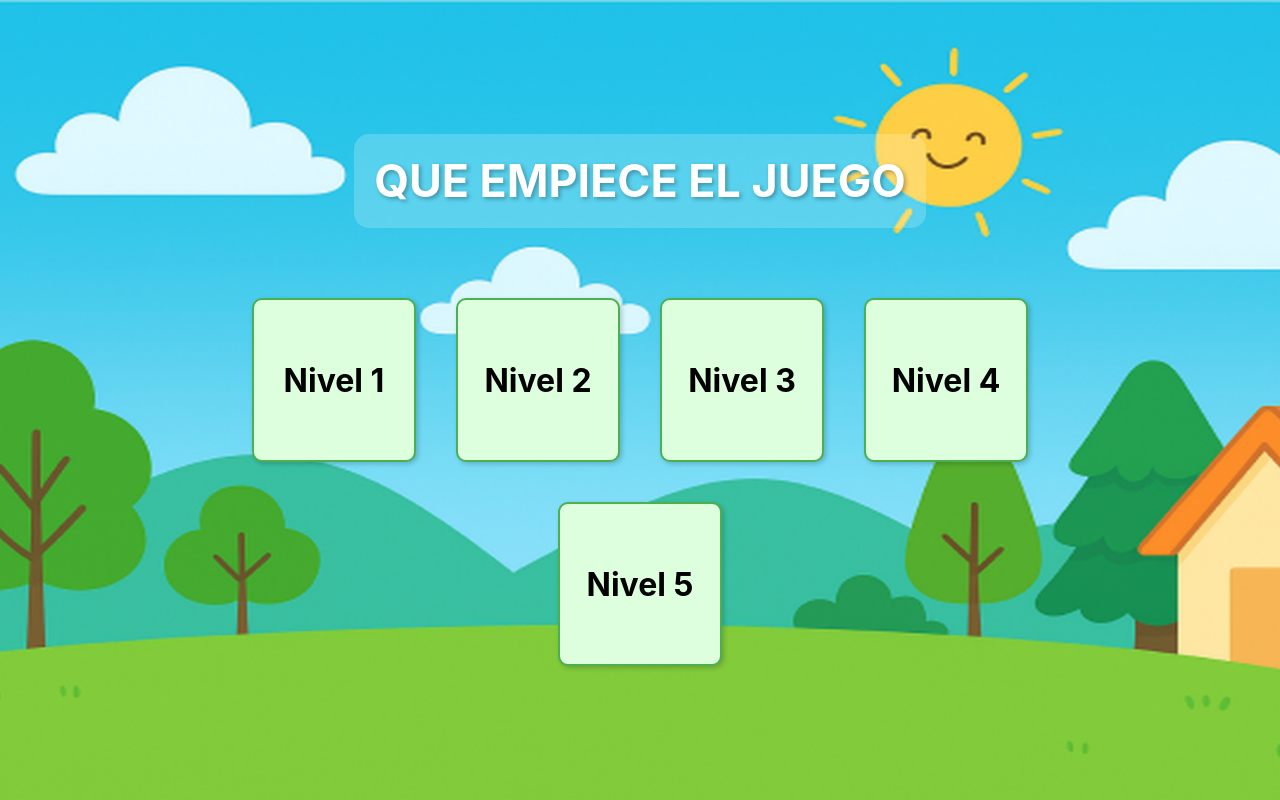
After one commit to Francisco-Ronquillo/EDUFLEX, a Django app: page /niveles_disgrafia/ in a window 1280 px wide. The commit adds this page. Run offline with Django 5.2, Linux system fonts and the light colour scheme.

Commit message:
agregacion del dashbooard del juego y seleccion de niveles

```diff
--- /dev/null
+++ b/NIÑO/templates/niveles_disgrafia.html
@@ -0,0 +1,20 @@
+{% load static %}
+
+<!DOCTYPE html>
+<html lang="es">
+<head>
+    <meta charset="UTF-8">
+    <title>Selecciona un Nivel</title>
+    <link rel="stylesheet" href="{% static 'CSS/juegos_Styles.css' %}">
+</head>
+<body>
+    <h1 style="text-align: center;"> QUE EMPIECE EL JUEGO </h1>
+    <div class="grid-niveles-estatico">
+        <a href="#" class="nivel-boton-estatico">Nivel 1</a>
+        <a href="#" class="nivel-boton-estatico">Nivel 2</a>
+        <a href="#" class="nivel-boton-estatico">Nivel 3</a>
+        <a href="#" class="nivel-boton-estatico">Nivel 4</a>
+        <a href="#" class="nivel-boton-estatico">Nivel 5</a>
+        </div>
+</body>
+</html>
--- a/NIÑO/urls.py
+++ b/NIÑO/urls.py
@@ -2,5 +2,7 @@ from django.urls import path
 from NIÑO.views import *
 app_name = 'niño'
 urlpatterns = [
-path('dashboarKid/',DashboardKid.as_view(),name='dashboardKid')
+path('dashboarKid/',DashboardKid.as_view(),name='dashboardKid'),
+path('juegos_recomendados/', JuegosRecomendadosView.as_view(), name='juegos_recomendados'),
+path('niveles_disgrafia/', niveles_disgrafiaView.as_view(), name='niveles_disgrafia'),
 ]
--- a/NIÑO/views.py
+++ b/NIÑO/views.py
@@ -1,6 +1,8 @@
 from django.shortcuts import redirect
+from django.views import View
 from django.views.generic import TemplateView
-
+from NIÑO.models import Niño
+from django.shortcuts import get_object_or_404,render
 
 class DashboardKid(TemplateView):
     template_name = 'dashboardKid.html'
@@ -9,3 +11,32 @@ class DashboardKid(TemplateView):
         if 'nino_id' not in request.session:
             return redirect('accounts:login')
         return super().dispatch(request, *args, **kwargs)
+
+
+class JuegosRecomendadosView(View):
+    def get(self, request):
+        nino_id = request.session.get('nino_id')
+
+        if not nino_id:
+            return redirect('accounts:login')
+
+        try:
+            nino = get_object_or_404(Niño, pk=nino_id)
+            especialidad_niño = nino.especialidad
+
+            juego_a_mostrar = None
+
+            if especialidad_niño == 'D':
+                juego_a_mostrar = "Traza y gana"
+            elif especialidad_niño == 'DC':
+                juego_a_mostrar = "Cuenta conmigo"
+            elif especialidad_niño == 'T':
+                juego_a_mostrar = "Desafío de concentración"
+
+            return render(request, 'juegos.html', {'juego': juego_a_mostrar})
+
+        except Niño.DoesNotExist:
+            return render(request, 'juegos.html', {'juego': None})
+
+class niveles_disgrafiaView(TemplateView):
+    template_name = 'niveles_disgrafia.html'
--- /dev/null
+++ b/static/CSS/juegos_Styles.css
@@ -0,0 +1,195 @@
+body {
+  font-family: 'Inter', sans-serif;
+  color: #fff;
+  text-align: center;
+  padding: 0;
+  margin: 0;
+
+  min-height: 100vh;
+  display: flex;
+  flex-direction: column;
+  align-items: center;
+  justify-content: center;
+  position: relative;
+
+  background-image: url('../img/fondo_parajuegod.png');
+  background-size: cover;
+  background-position: center center;
+  background-repeat: no-repeat;
+  background-attachment: scroll;
+  background-color: #aaeb87;
+}
+
+h1 {
+  font-size: 2.8em;
+  margin-bottom: 40px;
+  color: #ffffff; /* Color de título actualizado a blanco */
+  text-shadow: 2px 2px 4px rgba(0, 0, 0, 0.3);
+  display: flex;
+  align-items: center;
+  justify-content: center;
+  gap: 10px;
+  padding: 20px;
+  background-color: rgba(255, 255, 255, 0.2);
+  border-radius: 15px;
+}
+
+.sun-icon {
+  font-size: 1.2em;
+}
+
+.game-card-wrapper {
+  display: flex;
+  justify-content: center;
+  align-items: center;
+  flex-grow: 1;
+}
+
+.game-card {
+  width: 250px;
+  height: 300px;
+  padding: 20px;
+  margin: 20px;
+  border: none;
+  border-radius: 25px;
+  cursor: pointer;
+  color: #004d40;
+  box-shadow: 0 8px 15px rgba(0, 0, 0, 0.2);
+  transition: transform 0.3s ease, box-shadow 0.3s ease;
+  display: flex;
+  flex-direction: column;
+  justify-content: center;
+  align-items: center; /* Centra los hijos horizontalmente por defecto */
+  text-align: center;
+  font-weight: bold;
+  text-transform: uppercase;
+}
+
+.game-card:hover {
+  transform: translateY(-5px);
+  box-shadow: 0 12px 20px rgba(0, 0, 0, 0.3);
+}
+
+.cuenta-conmigo-card {
+  background-color: #fbc301; /* Color de fondo actualizado a amarillo más vibrante */
+}
+
+.traza-y-gana-card {
+  background-color: #f74e44;
+  align-items: flex-start; /* Alinea los hijos a la izquierda */
+  padding-left: 20px; /* Ajusta el padding para que el contenido no toque el borde */
+}
+
+.desafio-concentracion-card {
+  background-color: #36a704;
+}
+
+/* Estilo para el contenedor principal de números (ahora contiene la imagen) */
+.game-numbers {
+  display: flex;
+  flex-direction: column; /* Para apilar la imagen y el nombre del juego si fuera necesario */
+  align-items: center; /* Centra la imagen horizontalmente */
+  justify-content: center; /* Centra la imagen verticalmente */
+  margin-bottom: 10px;
+  width: 100%; /* Asegura que ocupe  */
+  height: 150px; /* Altura para el contenedor de la imagen */
+}
+
+/* Estilo para la imagen de los números */
+.numero-image-icon {
+  max-width: 180px; /* Tamaño de la imagen de números */
+  height: auto; /* Mantiene la proporción */
+  display: block; /* Asegura que no haya espacio extra */
+  margin: 0 auto; /* Centra la imagen horizontalmente dentro de su contenedor */
+}
+
+/* Estilo general para el contenedor de iconos (game-icon) */
+.game-icon {
+  margin-bottom: 10px;
+  display: flex;
+  justify-content: center; /* Centra el contenido horizontalmente */
+  align-items: center; /* Centra el contenido verticalmente */
+  width: 100%;
+  height: 150px; /* Altura fija para el contenedor del icono */
+}
+
+/* Estilo específico para la imagen del lápiz */
+.pencil-image-icon {
+  width: 180px; /* Tamaño del lápiz */
+  height: auto; /* Mantiene la proporción */
+  display: block; /* Elimina espacio extra */
+  margin-bottom: 15px; /* Espacio entre el lápiz y el texto */
+  /* margin-right: auto; y margin-left: 0; eliminados para centrado por game-card */
+}
+
+/* Estilo específico para la imagen del semáforo */
+.semaforo-image-icon {
+  max-width: 180px; /* Ajustado el tamaño de la imagen del semáforo (más pequeña) */
+  height: auto; /* Mantiene la proporción */
+  display: block;
+}
+
+.game-name {
+  font-size: 1.5em;
+  color: #fff;
+  margin-top: 15px;
+  align-self: center; /* Centra el texto dentro del botón */
+}
+
+.back-link {
+  position: absolute;
+  top: 20px;
+  left: 20px;
+  display: inline-block;
+  color: #004d40;
+  text-decoration: none;
+  font-weight: bold;
+  font-size: 1.8em;
+  padding: 10px 15px;
+  background-color: #ffffff; /* Color de fondo actualizado a blanco */
+  border-radius: 10px;
+  transition: background-color 0.3s ease;
+  z-index: 1000;
+}
+
+.back-link:hover {
+  background-color: #e6c200;
+  text-decoration: none;
+}
+
+
+.nivel-boton-estatico {
+            border: 2px solid #4CAF50; /* Borde verde */            padding: 20px;
+            margin: 10px; /* Espacio alrededor de cada botón */
+            border-radius: 10px; /* Bordes redondeados */
+            background-color: #ddffdd; /* Fondo verde claro */
+            text-align: center;
+            cursor: pointer;
+            transition: background-color 0.3s ease, transform 0.2s ease;
+            text-decoration: none; /* Quita el subrayado del enlace */
+            color: black; /* Color del texto */
+            display: flex; /* Para centrar contenido */
+            flex-direction: column;
+            justify-content: center;
+            align-items: center;
+            width: 120px; /* Ancho fijo para que se vean uniformes */
+            height: 120px; /* Altura fija */
+            box-shadow: 2px 2px 5px rgba(0,0,0,0.2); /* Sombra suave */
+            font-size: 2em; /* Tamaño de la fuente para el número */
+            font-weight: bold; /* Negrita para el número */
+}
+
+.nivel-boton-estatico:hover {
+            background-color: #c9e8c9; /* Color al pasar el ratón */
+            transform: translateY(-3px); /* Efecto de elevación */
+}
+
+        /* Contenedor de los botones */
+.grid-niveles-estatico {
+            display: flex;
+            flex-wrap: wrap; /* Permite que los botones salten de línea */
+            justify-content: center; /* Centra los botones en la línea */
+            gap: 20px; /* Espacio entre los botones */
+            max-width: 900px; /* Ancho máximo del contenedor */
+            margin: 20px auto; /* Centra el contenedor horizontalmente */
+}
```
Also changed, not shown: NIÑO/templates/dashboardKid.html (+6 -4 lines), NIÑO/templates/juegos.html (+44 -0 lines), static/img/casa.png (added), static/img/fondo_parajuegod.png (added), static/img/gato.png (added), static/img/lapiz.png (added), static/img/numero.png (added), static/img/semaforof.png (added), 1 other file.
